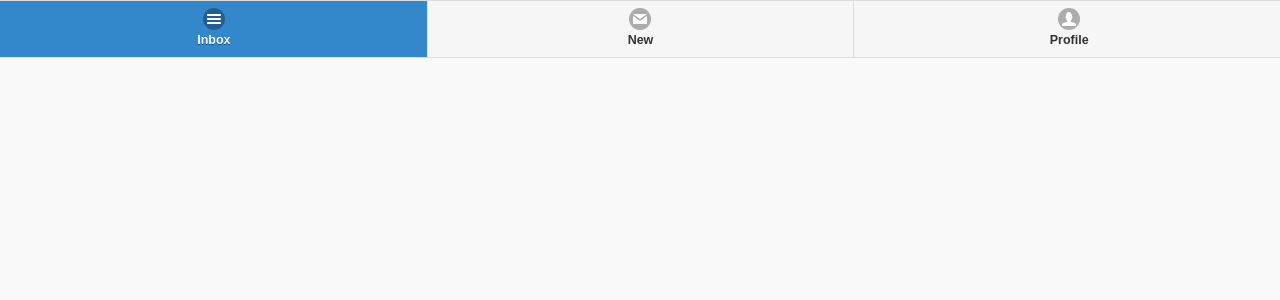
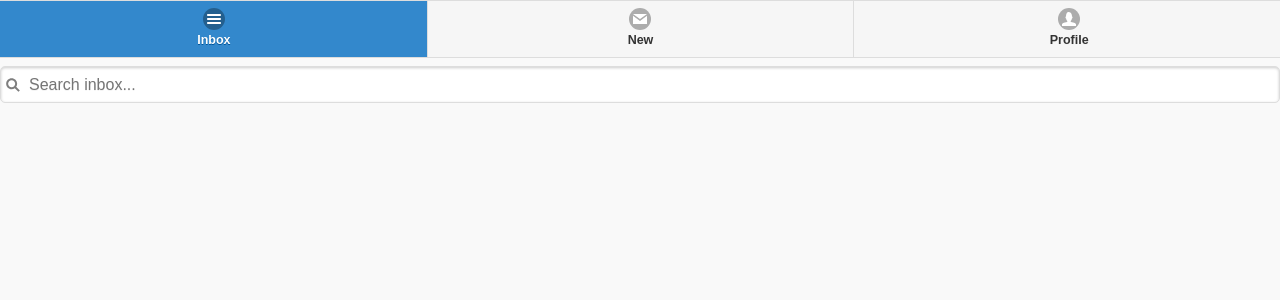
Before and after one commit to evilsocket/pwnagotchi, a Python web app: template pwnagotchi/ui/web/templates/inbox.html in a window 1280 px wide. Shown: the top 300 px of the page. Run offline with Jinja, Linux system fonts and the light colour scheme; the template is opened without the code that fills it: most values are stand-ins (such as "Sample title", 1, 10 or a date in 2020).

Commit message:
new: searchbox in the pwnmail

```diff
--- a/pwnagotchi/ui/web/templates/inbox.html
+++ b/pwnagotchi/ui/web/templates/inbox.html
@@ -41,7 +41,7 @@
         </div>
     </div>
 
-    <ul class="inbox" data-role="listview" data-inset="true">
+    <ul class="inbox" data-role="listview" data-filter="true" data-filter-placeholder="Search inbox..." data-inset="true">
         {% for message in inbox.messages %}
         <li class="message">
             <a href="/inbox/{{ message.id }}" class="{{ 'unread' if not message.seen_at else 'read' }}">
```
